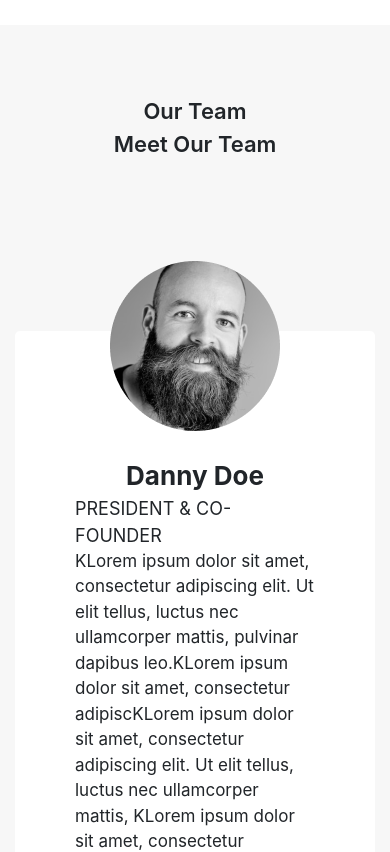
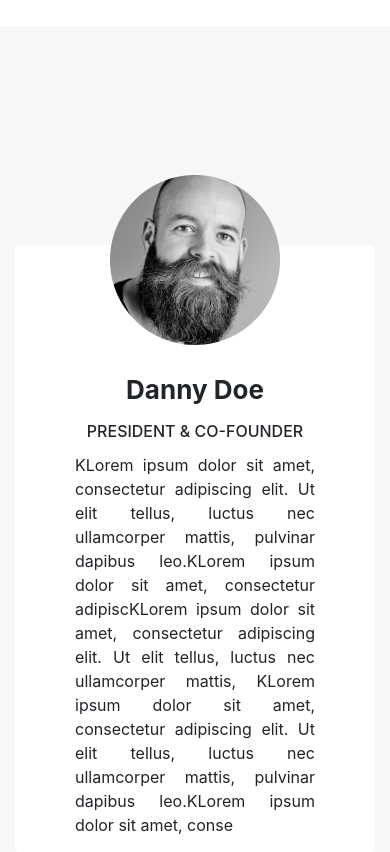
Before and after one commit to jahanzaib4587/Demo_TechLabs, a React (Create React App) app: page / in a window 390 px wide. Shown: the part 809-1661 px from the top of the page. Built offline with nearby package versions, Linux system fonts and the light colour scheme.

Commit message:
third component completed with respect to responsiveness and styled components

```diff
--- a/src/Components/AboutUs.jsx
+++ b/src/Components/AboutUs.jsx
@@ -20,12 +20,22 @@ const AboutUs = () => {
     text-align: justify;
   `;
   const LogoStyle = styled.img`
-    width: 50%;
+    width: 40%;
     height: auto;
+    @media only screen and (max-width: 425px) {
+      width: 70%;
+    }
+  `;
+  const MainDiv = styled(Row)`
+    @media only screen and (max-width: 425px) {
+      display: flex;
+      flex-direction: column-reverse;
+      align-items: center;
+    }
   `;
 
   return (
-    <Row justify={"center"} className="px-2 py-4 mt-3">
+    <MainDiv justify={"center"} className="px-2 py-4 mt-3">
       <Col xs={22} sm={22} md={22} lg={19}>
         <TextAboutUs>ABOUT US</TextAboutUs>
 
@@ -53,7 +63,7 @@ const AboutUs = () => {
       >
         <LogoStyle src="./images/navLogo.png" alt="nav-image" />
       </Col>
-    </Row>
+    </MainDiv>
   );
 };
 
--- a/src/Components/OurTeam.jsx
+++ b/src/Components/OurTeam.jsx
@@ -1,29 +1,27 @@
 import React from "react";
 import { Col, Row } from "antd";
 import { ProfileCards } from "./Reuseables/ProfileCards";
+import styled from "styled-components";
 
 const OurTeam = () => {
-  const stylesOurTeam = {
-    textFirst: {
-      fontSize: "22px",
-      fontWeight: "600",
-      display: "block",
-    },
-    textSecond: {
-      fontSize: "30px",
-      fontWeight: "700",
-      display: "block",
-    },
-    textAlignCenter: { textAlign: "center" },
-    marginTopBottom: { marginTop: "70px" },
-    cardStyles: {
-      // marginTop: "40px",
-      marginBottom: "40px",
-      paddingLeft: "15px",
-      paddingRight: "15px",
-    },
-  };
+  const TextFirst = styled.span`
+    font-size: 22px;
+    font-weight: 600;
+    display: block;
+  `;
+  const TextCenter = styled.div`
+    text-align: center;
+    @media (max-width: 768px) {
+      display: none;
+    }
+  `;
+  const SpaceTop70 = styled.div`
+    margin-top: 70px;
+  `;
 
+  // const CardBox = styled.Card
+
+  // @media (max-width: 768px) {
   const CardObjects = [
     {
       img: "./images/profile1.png",
@@ -48,25 +46,23 @@ const OurTeam = () => {
         sm={24}
         md={24}
         lg={24}
-        className="d-flex justify-content-center"
-        style={stylesOurTeam.marginTopBottom}
+        className="d-flex justify-content-center mt-5"
       >
-        <div style={stylesOurTeam.textAlignCenter}>
-          <span style={stylesOurTeam.textFirst}>Our Team</span>
-
-          <span style={stylesOurTeam.textFirst}>Meet Our Team</span>
-        </div>
+        <TextCenter>
+          <TextFirst>Our Team</TextFirst>
+          <TextFirst>Meet Our Team</TextFirst>
+        </TextCenter>
       </Col>
 
-      {CardObjects.map((props) => {
+      {CardObjects.map((props, key) => {
         return (
           <Col
             xs={24}
             sm={24}
-            md={8}
-            lg={8}
+            md={12}
+            lg={10}
             className="d-flex justify-content-center"
-            style={stylesOurTeam.cardStyles}
+            key={key}
           >
             <ProfileCards
               imgSrc={props.img}
--- a/src/Components/Reuseables/ProfileCards.jsx
+++ b/src/Components/Reuseables/ProfileCards.jsx
@@ -1,47 +1,86 @@
 import React from "react";
 import { Col, Row } from "antd";
+import styled from "styled-components";
 
 export const ProfileCards = (props) => {
   const { imgSrc, name, role, description } = props;
 
-  const stylesProfileCards = {
-    cardMainDiv: {
-      backgroundColor: "white",
-      borderRadius: "5px",
-      padding: "40px",
-      display: "flex",
-      justifuContent: "center",
-      flexDirection: "column",
-      alignItems: "center",
-      padding: "125px 60px 15px 60px",
-    },
-    imagesStyle: {
-      display: "flex",
-      justifyContent: "center",
-      position: "relative",
-      top: "100px",
-    },
-    textName: { fontSize: "26px", fontWeight: 700 },
-    textRole: { fontSize: "18px", fontWeight: 400 },
-    textDescription: { fontSize: "17px", fontWeight: 400 },
-  };
+  const TextName = styled.span`
+    font-size: 26px;
+    font-weight: 700;
+    @media only screen and (max-width: 320px) {
+      font-size: 20px;
+    }
+  `;
+  const TextRole = styled.span`
+    font-size: 16px;
+    font-weight: 500;
+    @media only screen and (max-width: 320px) {
+      font-size: 12px;
+    }
+  `;
+  const TextDescription = styled.span`
+    font-weight: 400;
+    font-size: 16px;
+    display: block;
+    text-align: justify;
+    @media only screen and (max-width: 320px) {
+      font-size: 13px;
+    }
+  `;
+
+  const CardAdjustments = styled.div`
+    margin-bottom: 40px;
+    padding-left: 15px;
+    padding-right: 15px;
+  `;
+  const CardMainDiv = styled.div`
+    background-color: white;
+    border-radius: 5px;
+    padding: 40px;
+    display: flex;
+    justify-content: center;
+    flex-direction: column;
+    align-items: center;
+    padding: 125px 60px 15px 60px;
+  `;
+  const ImageDiv = styled.div`
+    display: flex;
+    justify-content: center;
+    position: relative;
+    top: 100px;
+    @media only screen and (max-width: 320px) {
+      top: 85px;
+    }
+  `;
+  const SpaceTopBottom = styled.div`
+    margin-top: 10px;
+    margin-bottom: 10px;
+  `;
+
+  const RoundImage = styled.img`
+    @media only screen and (max-width: 320px) {
+      width: 50%;
+    }
+
+  `;
   return (
-    <div>
-      <div style={stylesProfileCards.imagesStyle}>
-        <img src={imgSrc} />
-      </div>
+    <CardAdjustments>
+      <ImageDiv>
+        <RoundImage src={imgSrc} />
+      </ImageDiv>
 
-      <div style={stylesProfileCards.cardMainDiv}>
+      <CardMainDiv>
         <div>
-          <span style={stylesProfileCards.textName}>{name}</span>
+          <TextName>{name}</TextName>
         </div>
+        <SpaceTopBottom>
+          <TextRole>{role}</TextRole>
+        </SpaceTopBottom>
         <div>
-          <span style={stylesProfileCards.textRole}>{role}</span>
+          <TextDescription>{description}</TextDescription>
         </div>
-        <div>
-          <span style={stylesProfileCards.textDescription}>{description}</span>
-        </div>
-      </div>
-    </div>
+      </CardMainDiv>
+    </CardAdjustments>
   );
 };
```
